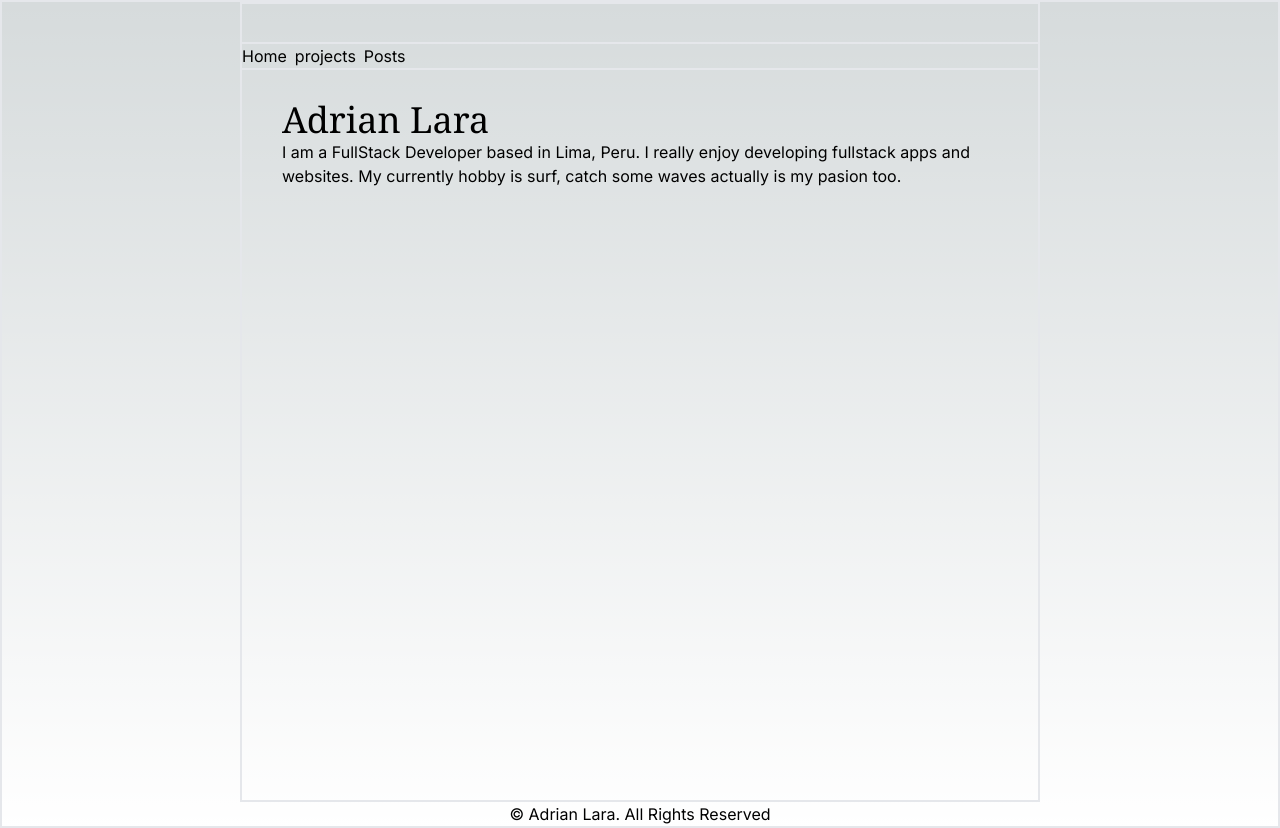
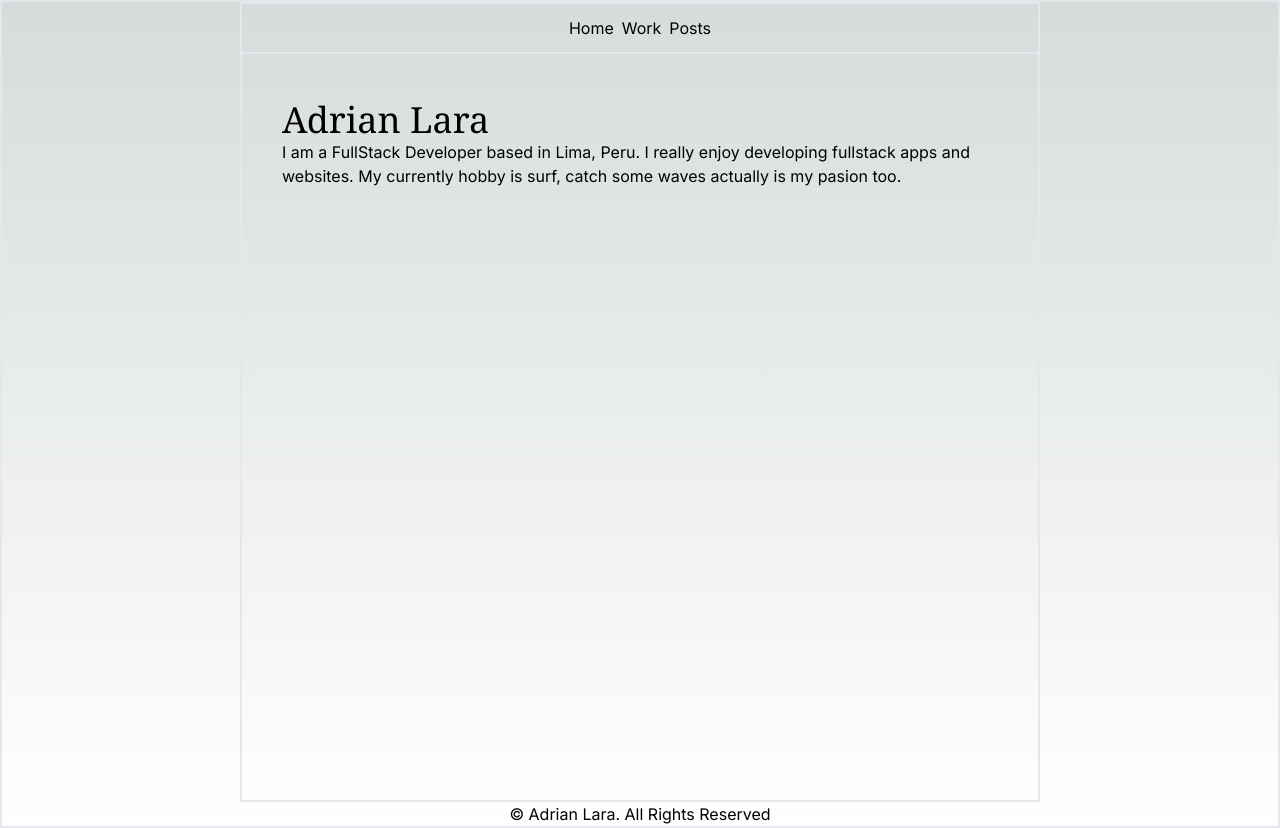
Before and after one commit to adrian1lara/portfolio-v1, a Next.js app: page / in a window 1280 px wide. Built offline with nearby package versions, Linux system fonts and the light colour scheme.

Commit message:
add hover to my links

```diff
--- a/src/components/header.js
+++ b/src/components/header.js
@@ -2,22 +2,22 @@ import Link from "next/link";
 
 export default function Header() {
     return (
-        <header className="md:mt-10 w-full fixed max-w-[800px] border-2 ">
+        <header className="flex  w-full fixed max-w-[800px] justify-center p-3 border-2">
             <nav>
                 <ul className="flex space-x-2">
                     <li>
-                        <Link href={"/"}>
+                        <Link href={"/"} className="hover:border-b-2 ease-in duration-200 border-[#183D3D]">
                             Home
                         </Link>
                     </li>
                     <li>
-                        <Link href={"/work"}>
-                            projects
+                        <Link href={"/work"} className="hover:border-b-2 ease-in duration-200 border-[#183D3D]" >
+                            Work
                         </Link>
 
                     </li>
                     <li>
-                        <Link href={"/posts"}>
+                        <Link href={"/posts"} className="hover:border-b-2 ease-in duration-200 border-[#183D3D]">
                             Posts
                         </Link>
                     </li>
```
